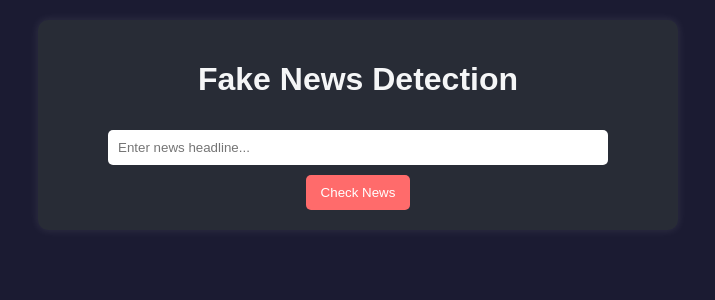
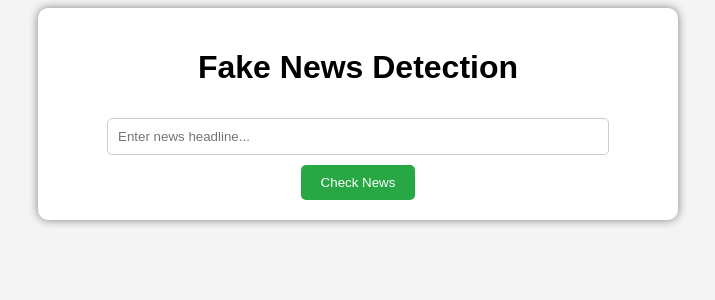
Before and after one commit to udaygit9010/uday, a Flask app: page / in a window 1280 px wide. Shown: the top 300 px of the page, without its empty margins (282-997 px from the left). Run offline with Flask 3, Linux system fonts and the light colour scheme.

Commit message:
Update style.css

```diff
--- a/static/style.css
+++ b/static/style.css
@@ -1,51 +1,48 @@
 body {
     font-family: Arial, sans-serif;
-    background-color: #1b1b32;
-    color: #f5f6f7;
+    background-color: #f4f4f4;
     text-align: center;
-    margin: 0;
-    padding: 20px;
 }
 
 .container {
     max-width: 600px;
-    margin: 0 auto;
+    margin: auto;
     padding: 20px;
-    background-color: #282c36;
+    background: white;
+    box-shadow: 0px 0px 10px gray;
     border-radius: 10px;
-    box-shadow: 0 0 10px rgba(255, 255, 255, 0.1);
 }
 
 input {
     width: 80%;
     padding: 10px;
-    margin: 10px 0;
-    border: none;
+    margin: 10px;
+    border: 1px solid #ccc;
     border-radius: 5px;
 }
 
 button {
-    background-color: #ff6b6b;
+    padding: 10px 20px;
+    background: #28a745;
     color: white;
     border: none;
-    padding: 10px 15px;
     cursor: pointer;
     border-radius: 5px;
 }
 
 button:hover {
-    background-color: #ff4757;
+    background: #218838;
 }
 
 .loader {
     display: none;
-    margin: 20px auto;
     border: 5px solid #f3f3f3;
-    border-top: 5px solid #ff6b6b;
+    border-top: 5px solid #3498db;
     border-radius: 50%;
-    width: 40px;
-    height: 40px;
+    width: 30px;
+    height: 30px;
     animation: spin 1s linear infinite;
+    margin: 10px auto;
 }
 
 @keyframes spin {
@@ -62,16 +59,12 @@ table {
     border-collapse: collapse;
 }
 
-th, td {
-    padding: 10px;
+table, th, td {
     border: 1px solid #ddd;
+    padding: 8px;
 }
 
 th {
-    background-color: #ff6b6b;
+    background: #333;
     color: white;
 }
-
-td {
-    background-color: #2c2f3a;
-}
```
